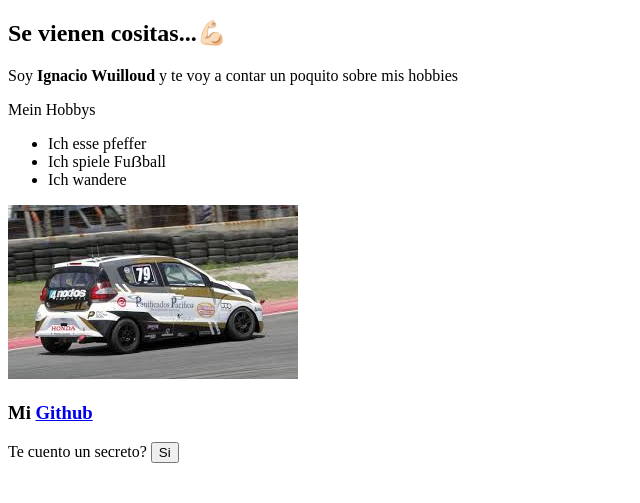
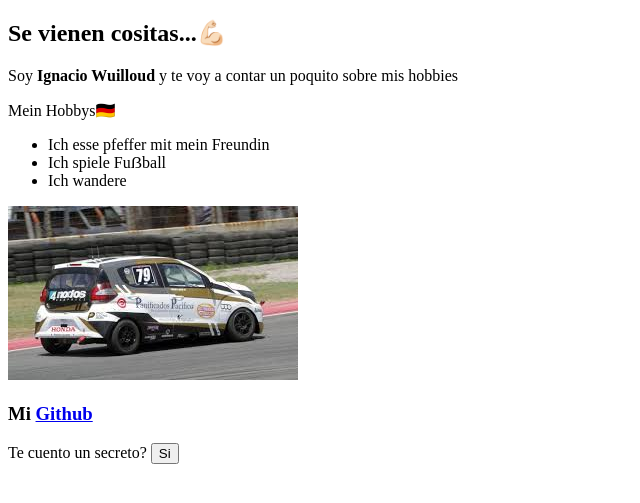
Before and after one commit to ignaw05/DSW-2025, a plain HTML site: page index.html in a window 1280 px wide. Shown: the part 61-564 px from the top of the page, without its empty margins (0-640 px from the left). Drawn offline with Linux system fonts and the light colour scheme.

Commit message:
minor changes

```diff
--- a/index.html
+++ b/index.html
@@ -3,16 +3,16 @@
 <head>
     <meta charset="UTF-8">
     <meta name="viewport" content="width=device-width, initial-scale=1.0">
-    <title>Document</title>
+    <title>Mi DEMO HTML</title>
 </head>
 <body>
     <h1>DEMO DSW</h1>
     <h2>Se vienen cositas...💪🏻</h2>
     <p>Soy <b>Ignacio Wuilloud</b> y te voy a contar un poquito sobre mis hobbies</p>
     <div>
-        <label for="lista">Mein Hobbys</label>
+        <label for="lista">Mein Hobbys🇩🇪</label>
         <ul id="lista">
-            <li>Ich esse pfeffer</li>
+            <li>Ich esse pfeffer mit mein Freundin</li>
             <li>Ich spiele Fuẞball</a></li>
             <li>Ich wandere</li>
         </ul>
```
